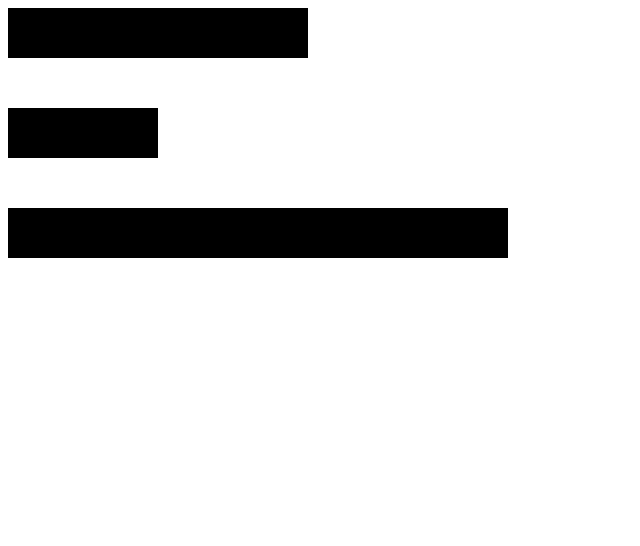
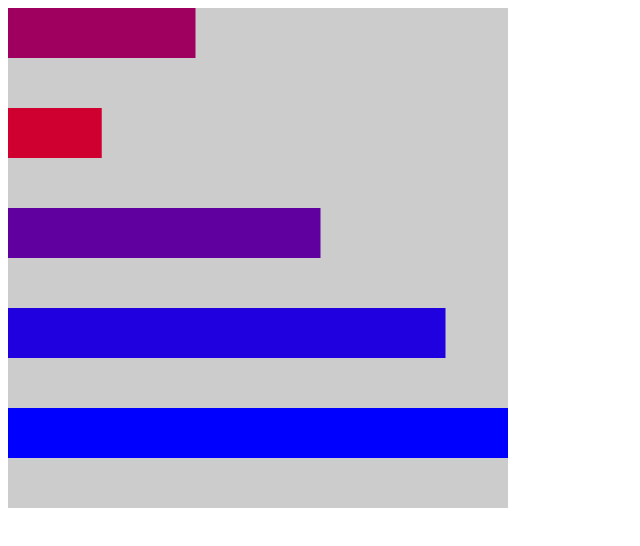
Before and after one commit to extevao/comecando-d3, a website: page app/index.html in a window 1280 px wide. Shown: the whole page, without its empty margins (0-640 px from the left). Drawn offline with Linux system fonts and the light colour scheme.

Commit message:
Trabalhando com escala e cores

```diff
--- a/app/index.html
+++ b/app/index.html
@@ -5,6 +5,12 @@
     <meta charset="utf-8">
     <title>Teste D3</title>
     <script type="text/javascript" src="d3/d3.min.js"></script>
+    <style>
+        svg{
+            background-color: #ccc;
+        }
+    </style>
+
 </head>
 
 <body>
--- a/app/js/script.js
+++ b/app/js/script.js
@@ -1,21 +1,35 @@
-var dataArray = [30, 15, 50];
+var dataArray = [30, 15, 50, 70, 80];
+
+var width = 500;
+var height = 500;
 
 
 var canvas = d3
   .select('body')
   .append('svg')
-  .attr('width', 500)
-  .attr('height', 500);
+  .attr('width', width)
+  .attr('height', height);
+
+var widthScale = d3.scaleLinear()
+  .domain([0, 80])
+  .range([0, width]);
+
+var colorScale = d3.scaleLinear()
+  .domain([0, 80])
+  .range(['red', 'blue']);
 
 var bars = canvas.selectAll('rect')
   .data(dataArray)
   .enter()
   .append('rect')
-  .attr('width', function(dado ){
-    return dado * 10 ;
+  .attr('width', function (dado) {
+    return widthScale(dado);
   })
   .attr('height', 50)
-  .attr('y', function(dado, index){
+  .attr('fill', function(dado){
+    return colorScale(dado);
+  })
+  .attr('y', function (dado, index) {
     return index * 100;
   });
 
```
